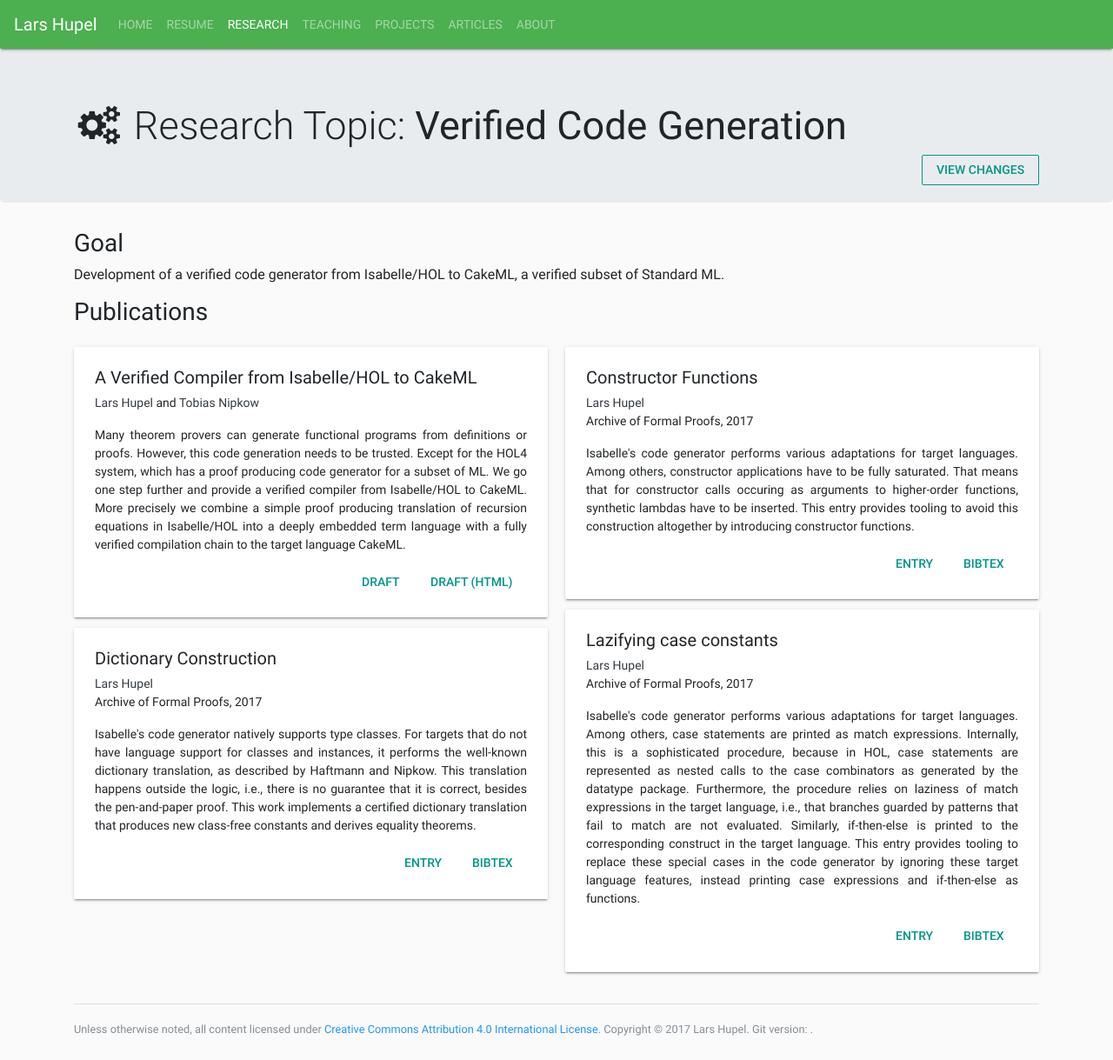
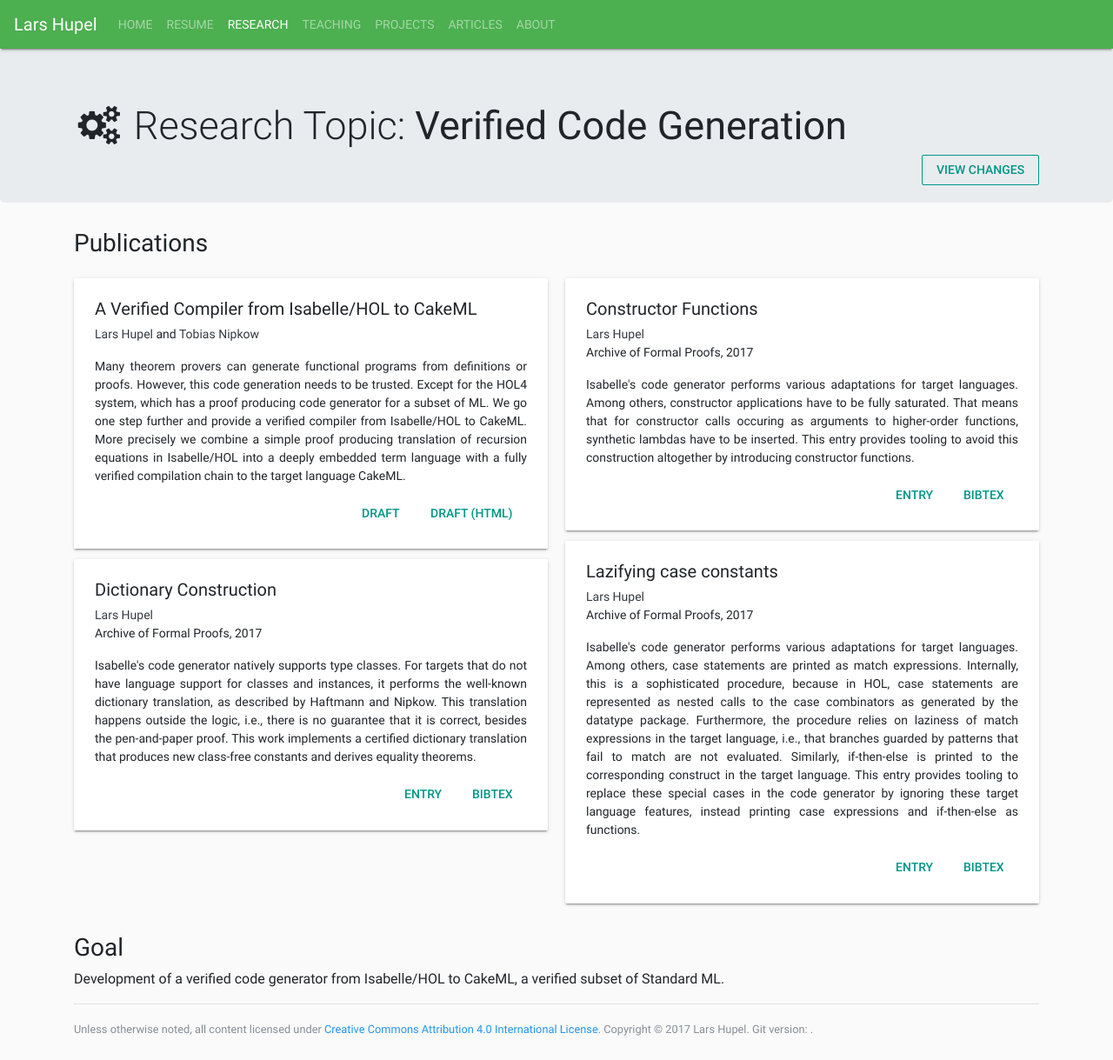
Before and after one commit to larsrh/website, a Jekyll site: the page built from _research/codegen.md, in a window 1280 px wide. Shown: the whole page at 87% size. Built offline with Jekyll 4.4.1, drawn with Linux system fonts in a browser that asks for light colours; comment, search, counter and statistics services are not loaded.

Commit message:
tuned layout

```diff
--- a/_layouts/research.html
+++ b/_layouts/research.html
@@ -42,8 +42,6 @@ Date: {{ page.git.last_commit.commit_date }}
 
 <main class="container">
 
-  {{ content }}
-
   <h3>Publications</h3>
 
   <div class="card-columns card-columns-wide mt-4 mb-4">
@@ -57,4 +55,6 @@ Date: {{ page.git.last_commit.commit_date }}
     {% endfor %}
   </div>
 
+  {{ content }}
+
 </main>
```
